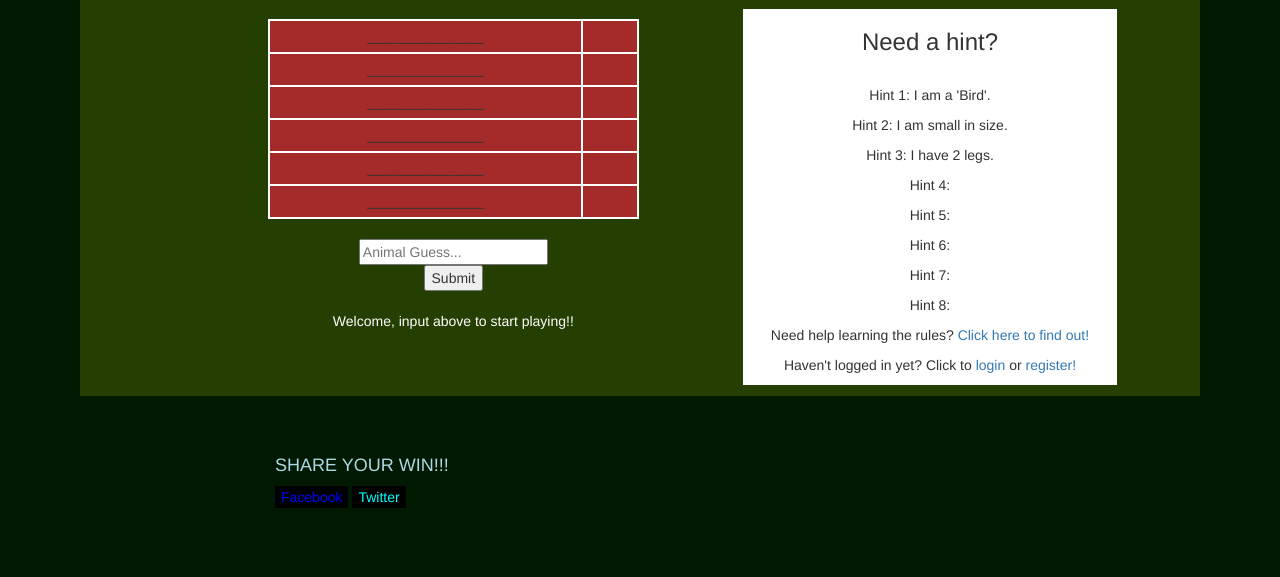
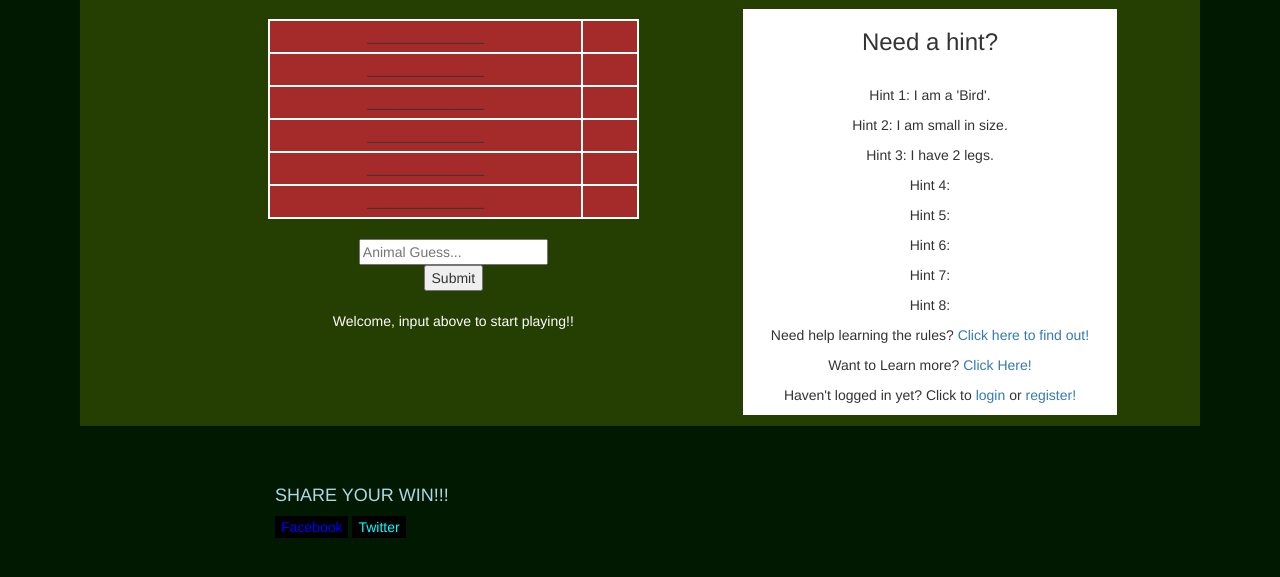
Before and after one commit to saphcarter/animle, a Flask app: page / in a window 1280 px wide. Shown: the part 143-720 px from the top of the page. Run offline with Flask 2, Linux system fonts and the light colour scheme; some libraries are stand-ins or nearby versions.

Commit message:
Added Learn more link

```diff
--- a/flask_app/app/templates/gamepage.html
+++ b/flask_app/app/templates/gamepage.html
@@ -38,7 +38,8 @@
                 <p id="hint6">Hint 6:</p>
                 <p id="hint7">Hint 7:</p>
                 <p id="hint8">Hint 8:</p>
-                <p >Need help learning the rules? <a href="{{ url_for('instructions') }}">Click here to find out!</a></p>
+                <p>Need help learning the rules? <a href="{{ url_for('instructions') }}">Click here to find out!</a></p>
+                <p>Want to Learn more? <a href="https://www.natureaustralia.org.au/what-we-do/our-priorities/wildlife/wildlife-stories/australias-endangered-animals/">Click Here!</a></p>
                 <p >Haven't logged in yet? Click to <a href="{{ url_for('login') }}">login</a> or <a href="{{ url_for('register') }}">register!</a></p>
             </div>
             <div class = "col-md-1"></div>
```
